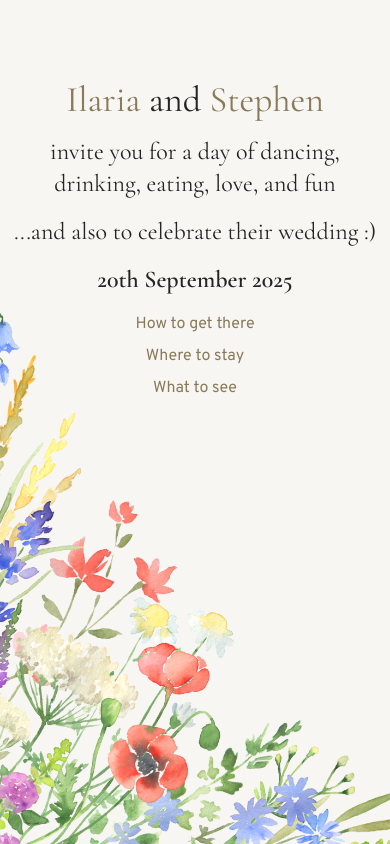
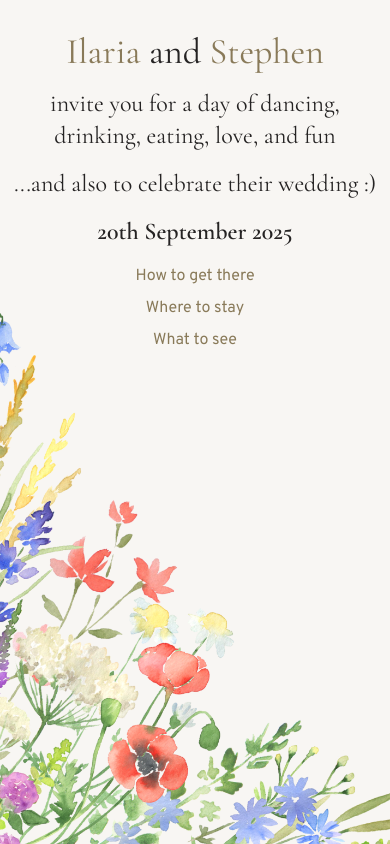
Before and after one commit to stephen-mclean/wedding-ui, a Next.js app: page / in a window 390 px wide. Built offline with nearby package versions, Linux system fonts and the light colour scheme.

Commit message:
adjust mobile padding

```diff
--- a/src/app/layout.tsx
+++ b/src/app/layout.tsx
@@ -30,7 +30,7 @@ export default function RootLayout({
       <body
         className={`${cormorantGaramond.variable} ${overpass.variable} antialiased bg-surface`}
       >
-        <div className="h-screen w-screen flex justify-center bg-[url('/flowers.png')] bg-no-repeat bg-contain pt-20 sm:pt-48 bg-left-bottom">
+        <div className="h-screen w-screen flex justify-center bg-[url('/flowers.png')] bg-no-repeat bg-contain pt-8 sm:pt-48 bg-left-bottom">
           {children}
         </div>
       </body>
```
